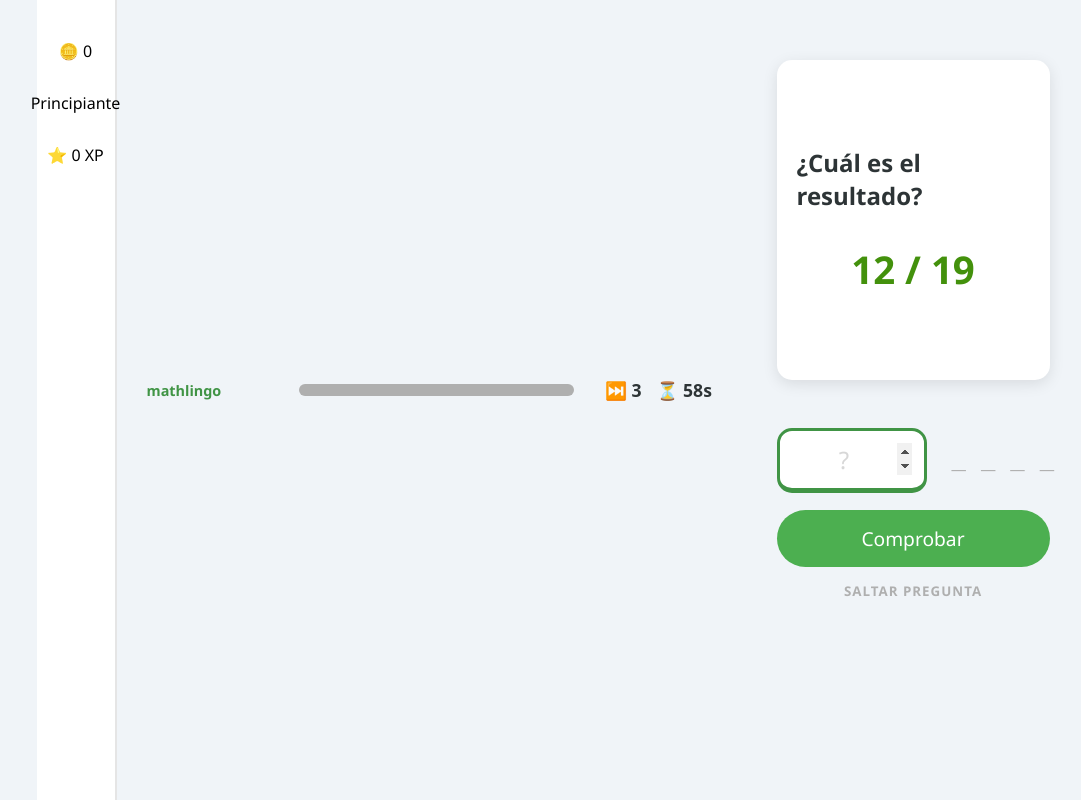
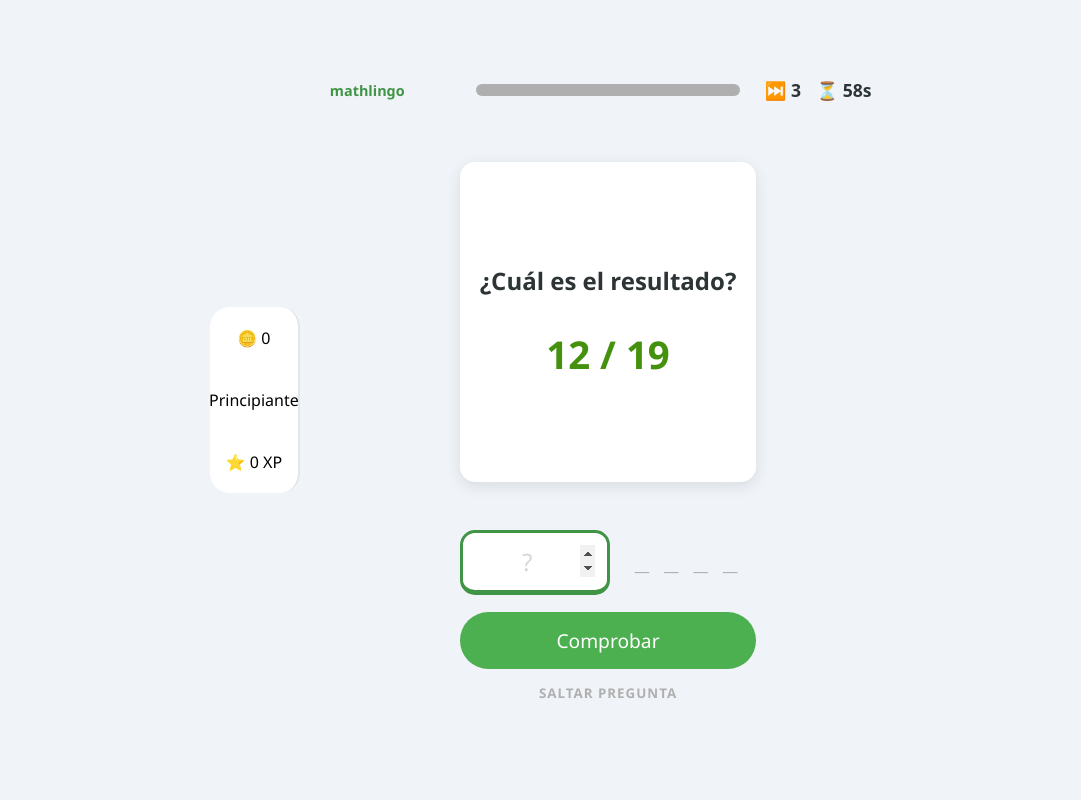
Before and after one commit to Chrisrme2802/TrabajosPractica, a React (Vite) app in the folder MathLingo/frontend/: page / in a window 1280 px wide. Both pictures are taken after a click on the button "Nivel Básico". Shown: the whole page, without its empty margins (87-1168 px from the left). Built offline with nearby package versions, Linux system fonts and the light colour scheme.

Commit message:
Falta arreglar enter

```diff
--- a/MathLingo/frontend/src/App.css
+++ b/MathLingo/frontend/src/App.css
@@ -3,15 +3,14 @@
   display: flex;                /* Posicion = Posicionamiento => Capa => Coordenadas */
   flex-direction: row;       /* Caja = Display => Alineaciones => Dimensiones => Margenes => Relleno */
   align-items: center;          /* Texto = Fuente => Tamaño => Grosor => Alineacion => Color => Espaciado */
-  justify-content: center;      /* Visuales = Fondo => Bordes => Efectos */
+  justify-content: flex-start;      /* Visuales = Fondo => Bordes => Efectos */
   gap: 20px;
-  height: 100vh;            /* vh es el porcentaje % de  altura de la pantalla que se este usando, vw lo mismo pero de ancho */
+  min-height: 100vh;            /* vh es el porcentaje % de  altura de la pantalla que se este usando, vw lo mismo pero de ancho */
   font-family: var(--fuente-principal);
   background-color: var(--color-fondo);
 }
 
-main, .pantallaJuego, .pantallaMenu {
-  flex: 1; /* Toma todo el espacio restante a la derecha */
+.pantallaMenu {
   display: flex;
   flex-direction: column;
   justify-content: center;
@@ -19,27 +18,35 @@ main, .pantallaJuego, .pantallaMenu {
   padding: 20px;
 }
 
+.pantallaJuego {
+  display: flex;
+  flex-direction: column;
+  align-items: center;
+  justify-content: center;
+  width: 100%;
+}
+
 .user-bar {
-  width: 80px; /* Ancho fijo */
-  height: 100vh;
+  width: 90px;
   background-color: #ffffff;
   border-right: 2px solid #e5e5e5;
   display: flex;
-  flex-direction: column; /* Iconos hacia abajo */
+  flex-direction: column;
   align-items: center;
-  padding-top: 40px;
-  gap: 30px;
-  flex-shrink: 0; /* Evita que el juego aplaste la barra */
+  justify-content: center; /* 👈 centra contenido interno */
+  padding: 20px 0;
+  gap: 40px;
+  border-radius: 20px; /* opcional, se ve mejor */
 }
 
 .stat-item {
   display: flex;
-  flex-direction: column; /* Icono arriba, número abajo */
+  flex-direction: column;
   align-items: center;
-  gap: 5px;
-  font-weight: 800;
+  gap: 6px;
+  font-weight: 700;
   color: #4b4b4b;
-  font-size: 0.9rem;
+  font-size: 0.8rem;
 }
 
 .stat-item .emoji {
@@ -176,9 +183,8 @@ main, .pantallaJuego, .pantallaMenu {
   display: flex;
   align-items: center;
   box-sizing: border-box;       /* Tamaño inalterable */
-  height: 90vh;
   max-width: 600px;
-  justify-content: flex-start;       /* Empuja el primero arriba y el último abajo */
+  justify-content: center;       /* Empuja el primero arriba y el último abajo */
   gap: 30px;
   padding: 20px;
   overflow: hidden;
--- a/MathLingo/frontend/src/App.jsx
+++ b/MathLingo/frontend/src/App.jsx
@@ -12,7 +12,7 @@ import { GAME_CONFIG } from './constants/gameConfig';
 import { useTimer } from "./hooks/useTimer";
 import { useUserStats } from "./hooks/useUserStats";
 //Imports de React
-import { useEffect, useState, useRef, use } from "react"   //Metodo hook y listener de React y referencia directa a espacio en pantalla
+import { useEffect, useState, useRef } from "react"   //Metodo hook y listener de React y referencia directa a espacio en pantalla
 //Imports de CSS
 import './App.css'
 import './animations.css'
@@ -55,6 +55,7 @@ function App() {
     // Bloqueamos el juego un momento para mostrar el éxito
     setTimeout(() => {
       setPantalla('resultados');
+      setActivo(false);
     }, 2000);
 
     // Lógica de desbloqueo de niveles
@@ -100,6 +101,7 @@ function App() {
     setMensaje('¡Prepárate!');
     setPantalla('juego'); // Nos manda directo a jugar otra vez
     ponerNuevaPregunta();
+    setActivo(true);
   }
 
   //Funcion para volver al menu
@@ -175,6 +177,7 @@ function App() {
   setDificultadSeleccionada(dificultadSeleccionada);
   setPantalla('juego');
   ponerNuevaPregunta();
+  setTiempo(GAME_CONFIG.TIEMPO_INICIAL);
   setActivo(true);
 };
 
--- a/MathLingo/frontend/src/components/PantallaJuego.jsx
+++ b/MathLingo/frontend/src/components/PantallaJuego.jsx
@@ -19,6 +19,7 @@ export function PantallaJuego ({
     }) {
     return (
     <>
+      <div className="pantallaJuego">
         <header className="juego-header">
           <div className="header-izquierda">
             <span className="logo-chico">MathLingo</span>
@@ -79,6 +80,7 @@ export function PantallaJuego ({
 
         </footer>
         </div>
+      </div>
     </>
     );
 }
--- a/MathLingo/frontend/src/hooks/useUserStats.js
+++ b/MathLingo/frontend/src/hooks/useUserStats.js
@@ -14,7 +14,7 @@ import { useState, useEffect } from 'react';
         const [stats, setStats] = useState(() => {
             const datosGuardados = localStorage.getItem('mathlingo_stats');
             //Si existe solamente lo pasamos a String lo que haya en datos guardados (JSON)
-            return datosGuardados? JSON.stringify(datosGuardados) : STATS_INICIALES;
+            return datosGuardados? JSON.parse(datosGuardados) : STATS_INICIALES;
         });
 
     //useEffect para actualizar el nivel cada que nivelesDesbloqueados cambie
```
